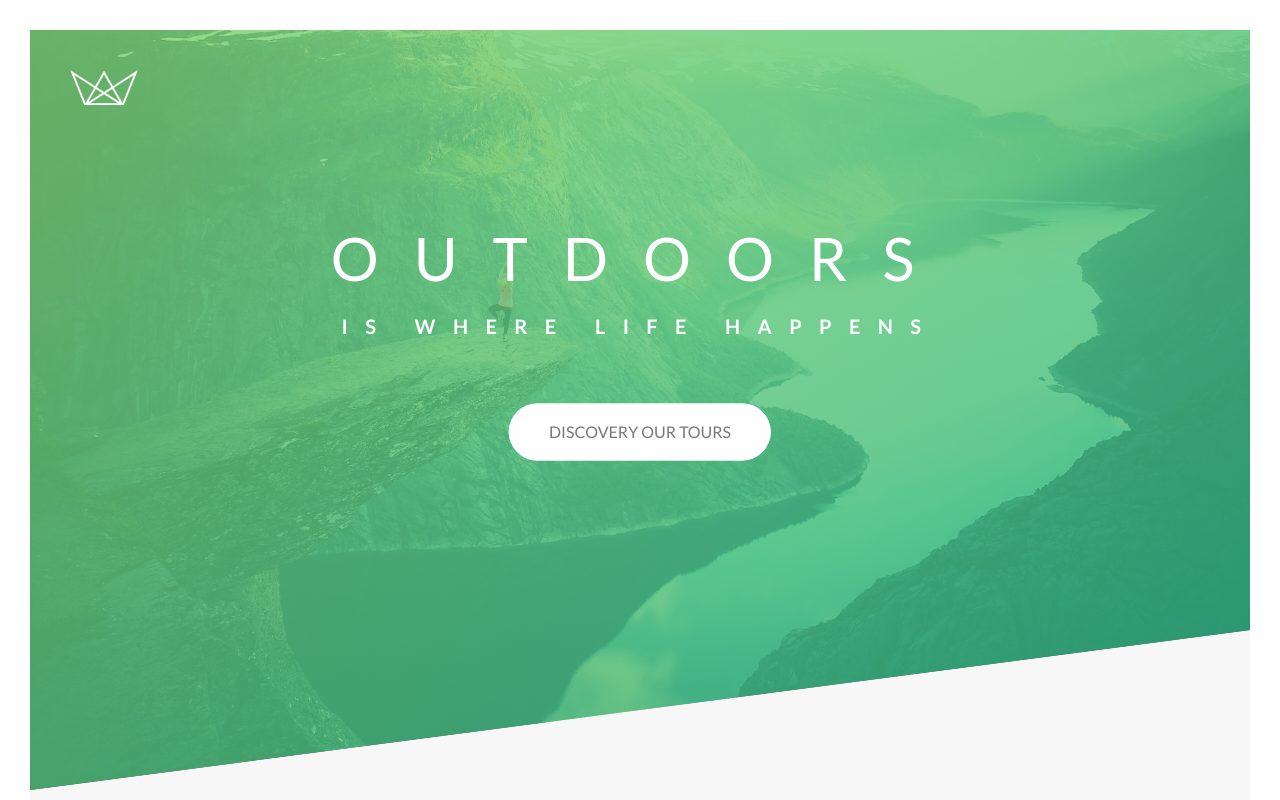
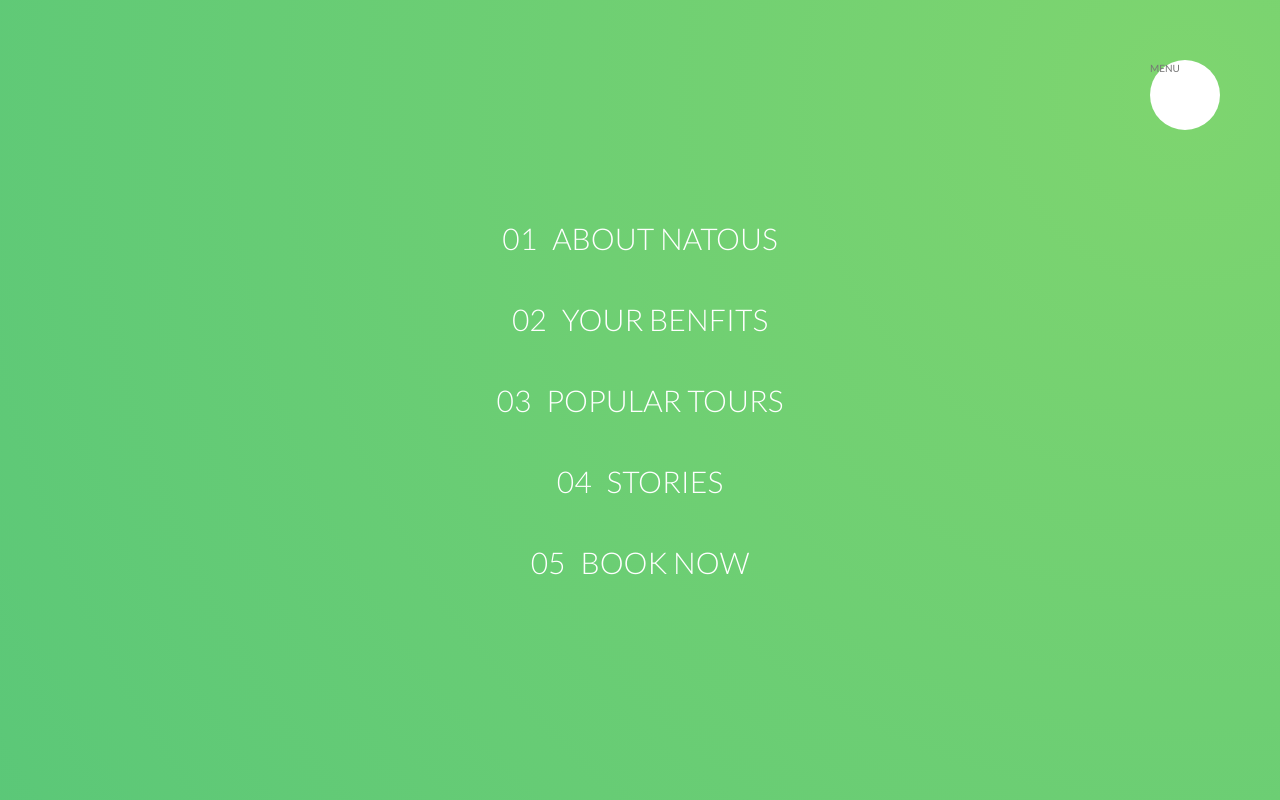
Before and after one commit to giancarlohorta/Natours, a website: page index.html in a window 1280 px wide. Shown: the top 800 px of the page. Drawn offline with Linux system fonts and the light colour scheme.

Commit message:
first part of navigation

```diff
--- a/index.html
+++ b/index.html
@@ -16,6 +16,36 @@
     <title>Natours | Exciting tours for adventurous people</title>
   </head>
   <body>
+    <div class="navigation">
+      <input type="checkbox" class="navigation__checkbox" id="navi-toggle" />
+
+      <label for="navi-toggle" class="navigation__button">MENU</label>
+
+      <div class="navigation__background">&nbsp;</div>
+
+      <nav class="navigation__nav">
+        <ul class="navigation__list">
+          <li class="navigation__item">
+            <a href="#" class="navigation__link"><span>01</span>About Natous</a>
+          </li>
+          <li class="navigation__item">
+            <a href="#" class="navigation__link"><span>02</span>Your benfits</a>
+          </li>
+          <li class="navigation__item">
+            <a href="#" class="navigation__link"
+              ><span>03</span>Popular tours</a
+            >
+          </li>
+          <li class="navigation__item">
+            <a href="#" class="navigation__link"><span>04</span>Stories</a>
+          </li>
+          <li class="navigation__item">
+            <a href="#" class="navigation__link"><span>05</span>Book now</a>
+          </li>
+        </ul>
+      </nav>
+    </div>
+
     <header class="header">
       <div class="header__logo-box">
         <img
--- /dev/null
+++ b/sass/layout/_navigation.scss
@@ -0,0 +1,79 @@
+.navigation {
+  &__checkbox {
+    display: none;
+  }
+  &__button {
+    background-color: $color-white;
+    height: 7rem;
+    width: 7rem;
+    position: fixed;
+    top: 6rem;
+    right: 6rem;
+    border-radius: 50%;
+    z-index: 2000;
+  }
+  &__background {
+    height: 6rem;
+    width: 6rem;
+    border-radius: 50%;
+    position: fixed;
+    top: 6.5rem;
+    right: 6.5rem;
+    z-index: 1000;
+    background-image: radial-gradient(
+      $color-primary-light,
+      $color-primary-dark
+    );
+
+    transform: scale(80);
+  }
+  &__nav {
+    height: 100vh;
+    width: 100%;
+    position: fixed;
+    top: 0;
+    left: 0;
+    z-index: 1500;
+  }
+  &__list {
+    position: absolute;
+    top: 50%;
+    left: 50%;
+    transform: translate(-50%, -50%);
+    list-style: none;
+    text-align: center;
+  }
+  &__item {
+    margin: 1rem;
+  }
+  &__link {
+    &:link,
+    &:visited {
+      display: inline-block;
+      font-size: 3rem;
+      font-weight: 300;
+      padding: 1rem 2rem;
+      color: $color-white;
+      text-decoration: none;
+      text-transform: uppercase;
+      background-image: linear-gradient(
+        120deg,
+        transparent 0%,
+        transparent 50%,
+        $color-white 50%
+      );
+      background-size: 225%;
+      transition: all 0.4s;
+      span {
+        margin-right: 1.5rem;
+        display: inline-block;
+      }
+    }
+    &:hover,
+    &:active {
+      background-position: 100%;
+      color: $color-primary;
+      transform: translateX(1rem);
+    }
+  }
+}
--- a/sass/main.scss
+++ b/sass/main.scss
@@ -18,5 +18,6 @@
 @import "layout/grid";
 @import "layout/header";
 @import "layout/footer";
+@import "layout/navigation";
 
 @import "pages/home";
```
Also changed, not shown: css/style.css.
